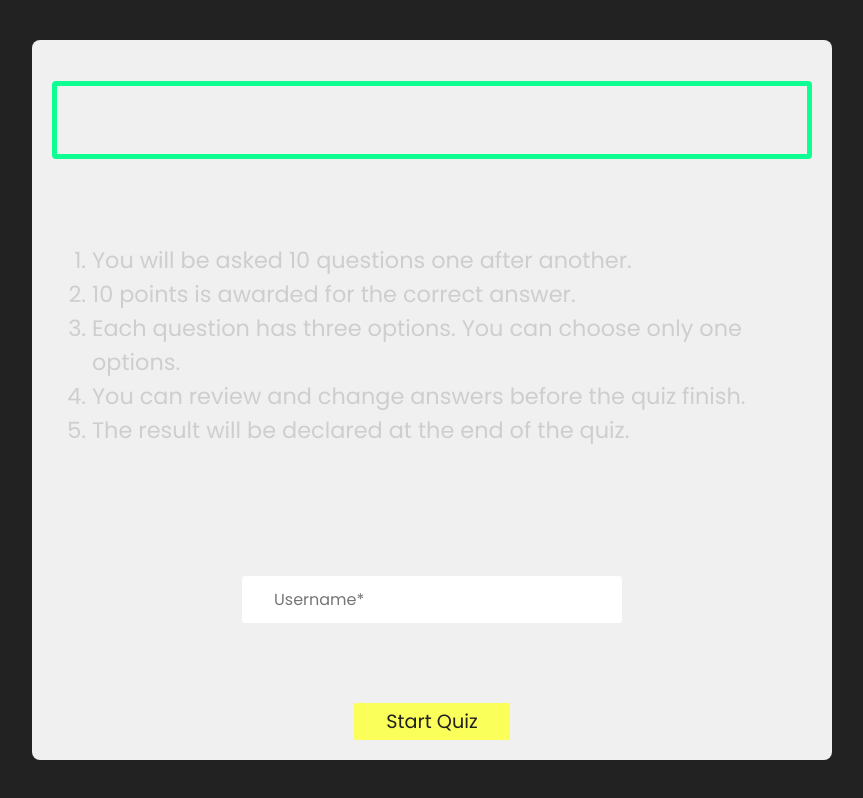
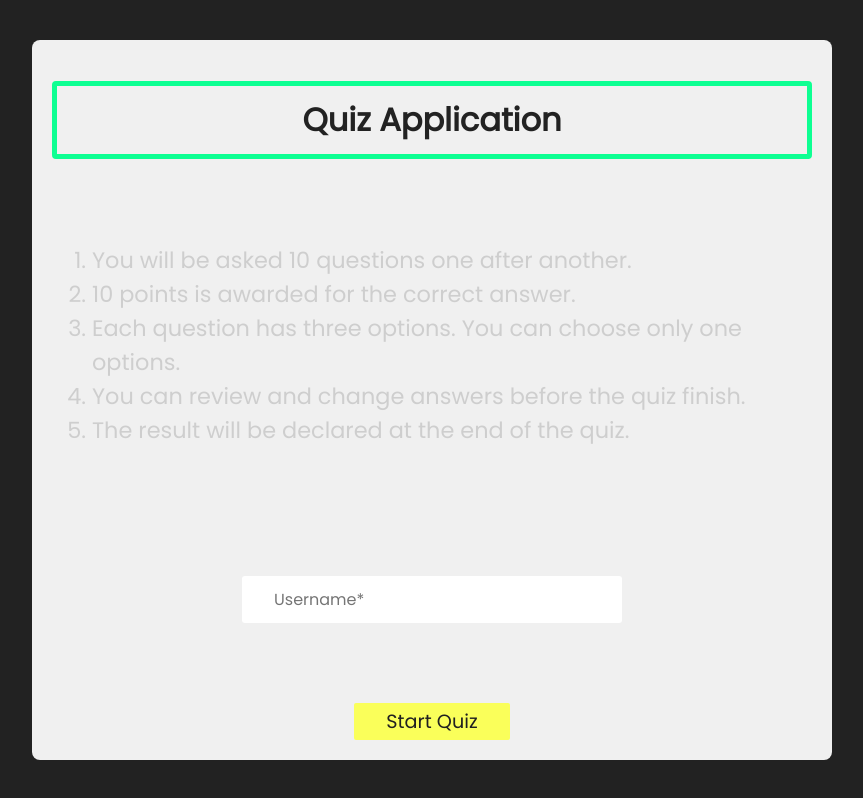
Before and after one commit to drooschuck/Quiz-app-Mern, a React (Create React App) app in the folder client/: page / in a window 1280 px wide. Shown: the whole page, without its empty margins (208-1071 px from the left). Built offline with nearby package versions, Linux system fonts and the light colour scheme.

Commit message:
Update App.css

```diff
--- a/client/src/styles/App.css
+++ b/client/src/styles/App.css
@@ -48,7 +48,7 @@ body, html {
 }
 
 .text-light {
-    color: var(--light-color);
+    color: var(--dark-color);
 }
 
 .container ul {
```
